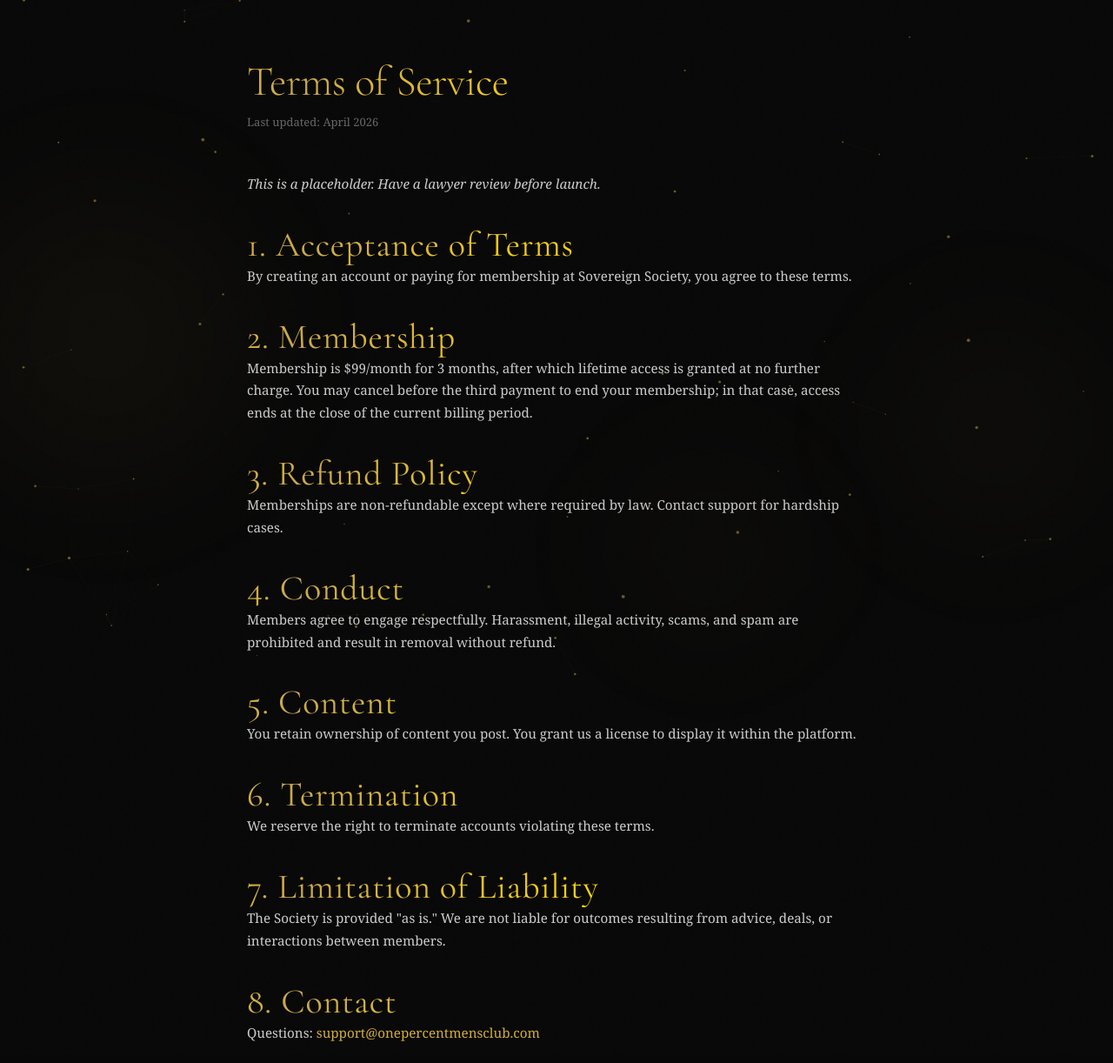
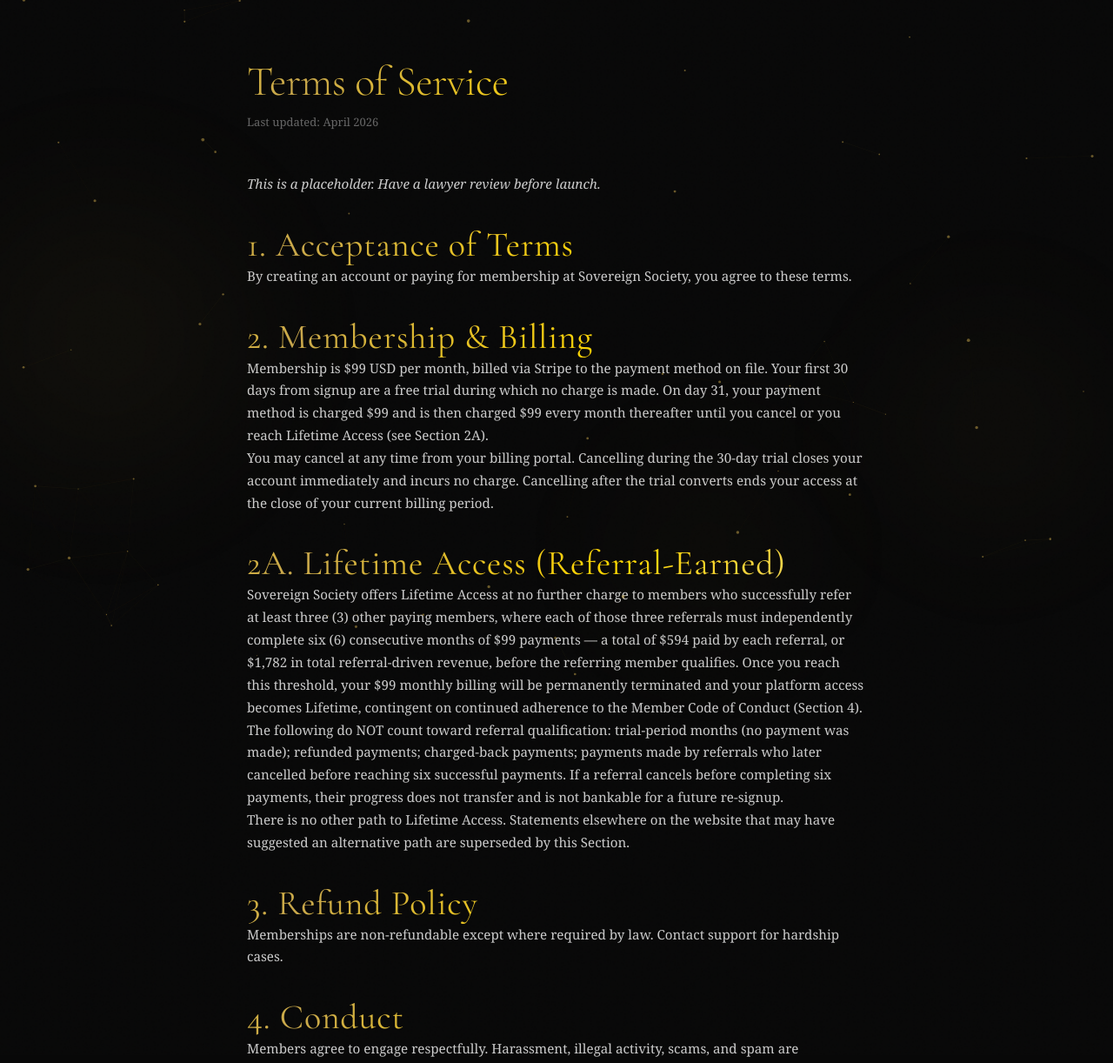
Before and after one commit to kashi-creator/anti-billionaires-app, a Flask app: page /terms in a window 1280 px wide. Shown: the top 1222 px of the page at 87% size. Run offline with Flask 3, Linux system fonts and the light colour scheme; some libraries are stand-ins or nearby versions.

Commit message:
phase-0a: align public copy + terms with locked business model
- landing.html: rewrite FAQ #2/#5/#6 to reflect ongoing $99/mo, 30-day
  trial, referral-only lifetime path
- pricing.html: fix $100 -> $99 typo, add trial banner, add lifetime
  referral mechanic note
- legal.html: rewrite Terms §2 (Membership & Billing) and add §2A
  (Lifetime Access) with full subscription disclosure

Co-Authored-By: Claude Opus 4.7 (1M context) <noreply@anthropic.com>

```diff
--- a/templates/landing.html
+++ b/templates/landing.html
@@ -657,11 +657,11 @@
   </div>
   <div class="faq-list reveal delay-2">
     <div class="faq-item"><div class="faq-q">Is this just another mastermind? <span class="faq-toggle">+</span></div><div class="faq-a">No. Masterminds end. The Society is a permanent network — calls, deal flow, brotherhood, and a private platform built specifically for operators. You are not buying a course. You are joining a society.</div></div>
-    <div class="faq-item"><div class="faq-q">What does it cost? <span class="faq-toggle">+</span></div><div class="faq-a">$99 / month for three months. After the third payment, your access becomes lifetime. You also unlock lifetime if three of your referrals each complete six payments — meaning the Society pays for itself, then keeps paying you in access.</div></div>
+    <div class="faq-item"><div class="faq-q">What does it cost? <span class="faq-toggle">+</span></div><div class="faq-a">$99 / month, ongoing. Your first 30 days are free — you sign up with a card on file but no charge hits until day 31. There is no fixed end to the membership; you can cancel any time. The Society also offers Lifetime Access — but you don't buy it, you earn it. Bring three brothers into the Society. Once each one has completed six paid months ($594 each), your billing ends permanently and your seat is yours for life.</div></div>
     <div class="faq-item"><div class="faq-q">Who is this for? <span class="faq-toggle">+</span></div><div class="faq-a">Men who are already operators, builders, or serious about becoming one. Founders, investors, professionals, tradesmen, fathers — anyone allergic to the soft, sanitized version of modern manhood.</div></div>
     <div class="faq-item"><div class="faq-q">Who is this NOT for? <span class="faq-toggle">+</span></div><div class="faq-a">Tourists. Spectators. Men looking to be entertained instead of forged. If you're not ready to show up, contribute, and be held accountable — stay where you are.</div></div>
-    <div class="faq-item"><div class="faq-q">How do I get in? <span class="faq-toggle">+</span></div><div class="faq-a">Apply through the membership page. Payment confirms intent. Onboarding confirms fit. We reserve the right to remove members who don't show up — but we'd much rather have you stay.</div></div>
-    <div class="faq-item"><div class="faq-q">Can I cancel? <span class="faq-toggle">+</span></div><div class="faq-a">Yes — anytime before your third payment. After three payments, you're locked in for life and your billing stops permanently. That's the deal.</div></div>
+    <div class="faq-item"><div class="faq-q">How do I get in? <span class="faq-toggle">+</span></div><div class="faq-a">Apply through the membership page. Sign up with your card — your first 30 days are free, no charge. Stay past day 30 and your $99/month begins. We reserve the right to remove members who don't show up — but we'd much rather have you stay.</div></div>
+    <div class="faq-item"><div class="faq-q">Can I cancel? <span class="faq-toggle">+</span></div><div class="faq-a">Yes — any time. Cancelling during the 30-day trial costs you nothing; your card is never charged. After the trial converts, $99/month continues until you cancel or until you've referred three brothers who each completed six paid months — at which point your billing ends and your access becomes lifetime.</div></div>
   </div>
 </section>
 
--- a/templates/legal.html
+++ b/templates/legal.html
@@ -11,8 +11,14 @@
     <h2 style="color:#fff;margin-top:32px;">1. Acceptance of Terms</h2>
     <p>By creating an account or paying for membership at Sovereign Society, you agree to these terms.</p>
 
-    <h2 style="color:#fff;margin-top:32px;">2. Membership</h2>
-    <p>Membership is $99/month for 3 months, after which lifetime access is granted at no further charge. You may cancel before the third payment to end your membership; in that case, access ends at the close of the current billing period.</p>
+    <h2 style="color:#fff;margin-top:32px;">2. Membership &amp; Billing</h2>
+    <p>Membership is $99 USD per month, billed via Stripe to the payment method on file. Your first 30 days from signup are a free trial during which no charge is made. On day 31, your payment method is charged $99 and is then charged $99 every month thereafter until you cancel or you reach Lifetime Access (see Section 2A).</p>
+    <p>You may cancel at any time from your billing portal. Cancelling during the 30-day trial closes your account immediately and incurs no charge. Cancelling after the trial converts ends your access at the close of your current billing period.</p>
+
+    <h2 style="color:#fff;margin-top:32px;">2A. Lifetime Access (Referral-Earned)</h2>
+    <p>Sovereign Society offers Lifetime Access at no further charge to members who successfully refer at least three (3) other paying members, where each of those three referrals must independently complete six (6) consecutive months of $99 payments — a total of $594 paid by each referral, or $1,782 in total referral-driven revenue, before the referring member qualifies. Once you reach this threshold, your $99 monthly billing will be permanently terminated and your platform access becomes Lifetime, contingent on continued adherence to the Member Code of Conduct (Section 4).</p>
+    <p>The following do NOT count toward referral qualification: trial-period months (no payment was made); refunded payments; charged-back payments; payments made by referrals who later cancelled before reaching six successful payments. If a referral cancels before completing six payments, their progress does not transfer and is not bankable for a future re-signup.</p>
+    <p>There is no other path to Lifetime Access. Statements elsewhere on the website that may have suggested an alternative path are superseded by this Section.</p>
 
     <h2 style="color:#fff;margin-top:32px;">3. Refund Policy</h2>
     <p>Memberships are non-refundable except where required by law. Contact support for hardship cases.</p>
```
Also changed, not shown: templates/pricing.html (+10 -1 lines).
